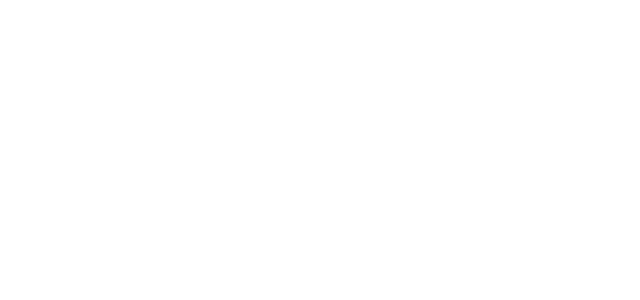
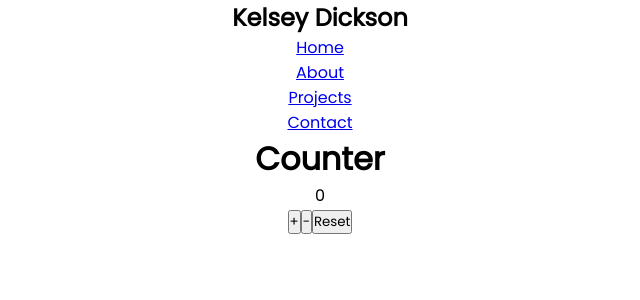
Before and after one commit to kelseyjdickson/playground-react, a React (Create React App) app: page / in a window 1280 px wide. Shown: the top 300 px of the page, without its empty margins (320-960 px from the left). Built offline with nearby package versions, Linux system fonts and the light colour scheme.

Commit message:
created nav bar links

```diff
--- a/public/index.html
+++ b/public/index.html
@@ -10,6 +10,8 @@
       content="Web site created using create-react-app"
     />
     <link rel="apple-touch-icon" href="%PUBLIC_URL%/logo192.png" />
+    <link rel="preconnect" href="https://fonts.gstatic.com">
+<link href="https://fonts.googleapis.com/css2?family=Poppins&display=swap" rel="stylesheet">
     <!--
       manifest.json provides metadata used when your web app is installed on a
       user's mobile device or desktop. See https://developers.google.com/web/fundamentals/web-app-manifest/
--- a/src/App.css
+++ b/src/App.css
@@ -1,38 +1,7 @@
-.App {
+* {
+  box-sizing: border-box;
+  margin: 0;
+  padding: 0;
   text-align: center;
+  font-family: 'Poppins', sans-serif;
 }
-
-.App-logo {
-  height: 40vmin;
-  pointer-events: none;
-}
-
-@media (prefers-reduced-motion: no-preference) {
-  .App-logo {
-    animation: App-logo-spin infinite 20s linear;
-  }
-}
-
-.App-header {
-  background-color: #282c34;
-  min-height: 100vh;
-  display: flex;
-  flex-direction: column;
-  align-items: center;
-  justify-content: center;
-  font-size: calc(10px + 2vmin);
-  color: white;
-}
-
-.App-link {
-  color: #61dafb;
-}
-
-@keyframes App-logo-spin {
-  from {
-    transform: rotate(0deg);
-  }
-  to {
-    transform: rotate(360deg);
-  }
-}
--- a/src/App.js
+++ b/src/App.js
@@ -1,10 +1,13 @@
 
 import './App.css';
+import LandingPage from './LandingPage'
+import NavBar from './components/NavBar/NavBar'
 
 function App() {
   return (
     <div className="App">
-
+      <NavBar />
+      <LandingPage />
     </div>
   );
 }
--- /dev/null
+++ b/src/LandingPage.js
@@ -0,0 +1,23 @@
+import React, { useState }from 'react'
+
+
+ const LandingPage = () => {
+
+    let [count, setCount] = useState(0)
+
+    return(
+        <div>
+            <h1>Counter</h1>
+            <p>{count}</p>
+            <button onClick={ ()=> setCount(count + 1)}>+</button>
+            <button onClick={ ()=> setCount(count - 1)}>-</button>
+            <button onClick={ ()=> setCount(0)}>Reset</button>
+
+
+
+        </div>
+    )
+
+}
+
+export default LandingPage
--- /dev/null
+++ b/src/components/NavBar/MenuItem.js
@@ -0,0 +1,23 @@
+export const MenuItem = [
+    {
+        title: "Home",
+        url:'#',
+        cName: 'nav-links'
+    },
+    {
+        title: "About",
+        url:'#',
+        cName: 'nav-links'
+    },
+    {
+        title: "Projects",
+        url:'#',
+        cName: 'nav-links'
+    },
+    {
+        title: "Contact",
+        url:'#',
+        cName: 'nav-links'
+    }
+
+]
--- /dev/null
+++ b/src/components/NavBar/NavBar.css
@@ -0,0 +1,4 @@
+.NavbarItems {
+    background: linear-gradient(90deg, rgb(110, 94, 254) 0%, rgba(73,63,252,1) 100%)
+
+}
--- /dev/null
+++ b/src/components/NavBar/NavBar.js
@@ -0,0 +1,33 @@
+import React, { Component } from 'react';
+import { MenuItem } from "./MenuItem";
+import './NavBar.css';
+
+class NavBar extends Component {
+    render() {
+        return (
+            <nav className="NavBarItems">
+                <h1 className="navbar-logo">Kelsey Dickson</h1>
+                <div className="menu-icon">
+
+                </div>
+                <ul>
+                    { MenuItem.map((item, index) => {
+                        return (
+
+                            <li key={index}>
+                                <a className={item.cName}
+                                    href={item.url}>
+                                    {item.title}
+                                </a>
+                            </li>
+                        )
+                    })}
+
+                </ul>
+            </nav>
+
+        )
+    }
+}
+
+export default NavBar
```
Also changed, not shown: src/components/Button.css (added), src/components/Button.js (added).
